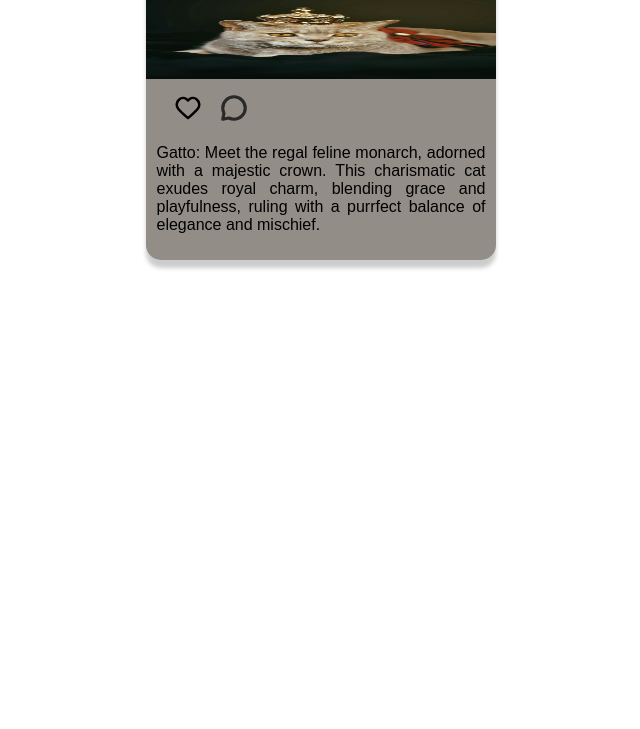
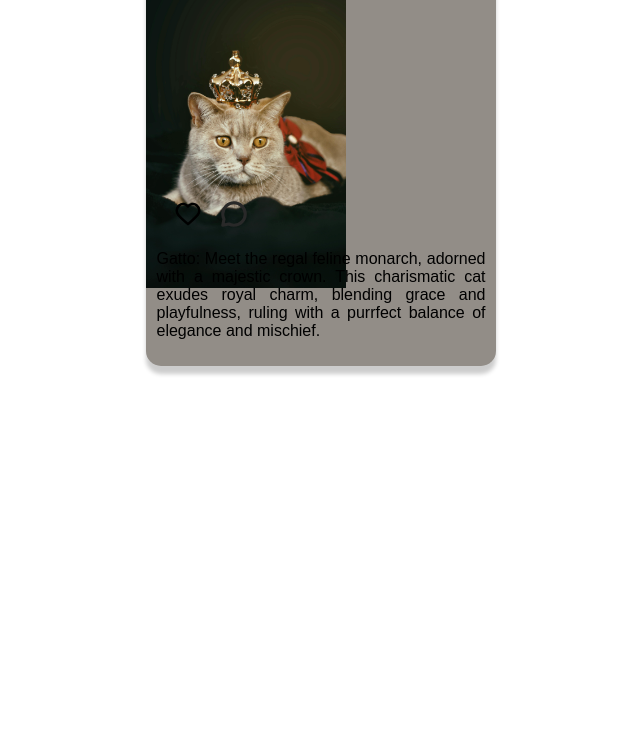
Before and after one commit to Bees7nees/Develhope-CSS-Exercises, a plain HTML site: page 13.MediaQueries/index.html in a window 1280 px wide. Shown: the part 71-800 px from the top of the page, without its empty margins (319-959 px from the left). Drawn offline with Linux system fonts and the light colour scheme.

Commit message:
CardImageContainer added

```diff
--- a/13.MediaQueries/index.html
+++ b/13.MediaQueries/index.html
@@ -36,12 +36,15 @@
                     </a>
                 </div>
             </nav>
+            <div class="CardImageContainer">
                 <img
                     src="cat photos/pexels-katarzyna-modrzejewska-1314550.jpg"
                     alt="Cat with a magestic crown"
                     title="Cat with a magestic crown"
                     class="CardImage"
                 >
+            </div>
+
             <section class="LikeComment">
                 <img
                     src="svg icons/heart-svgrepo-com.svg"
--- a/13.MediaQueries/style.css
+++ b/13.MediaQueries/style.css
@@ -66,9 +66,12 @@ img {
     align-items: center;
 }
 
+.CardImageContainer {
+    width: 200px;
+    height: 200px;
+}
+
 .CardImage {
-    width: 100%;
-    height: 90px;
 }
 
 .LikeComment {
```
Lines whose indentation alone changed are shown as unchanged.
